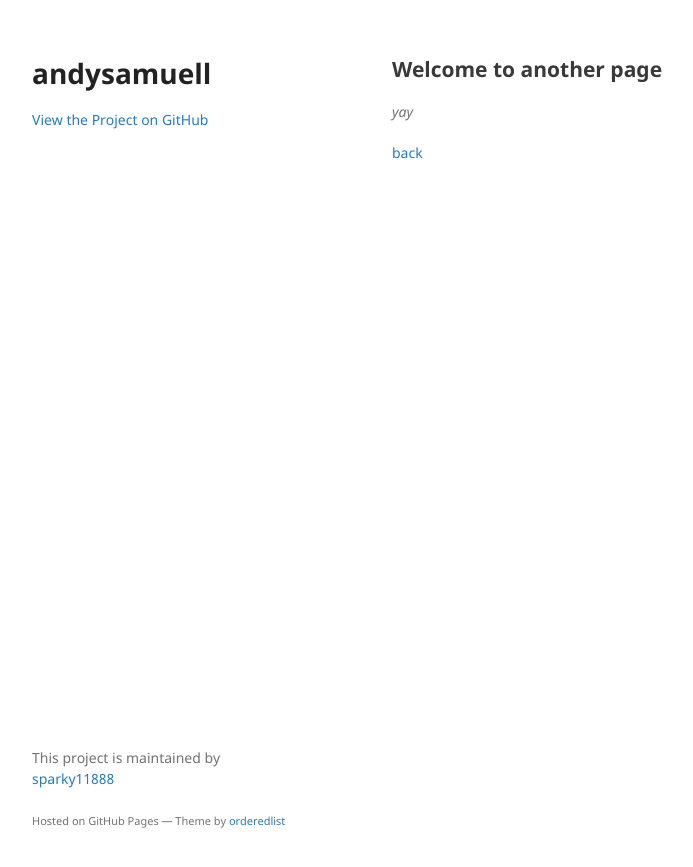
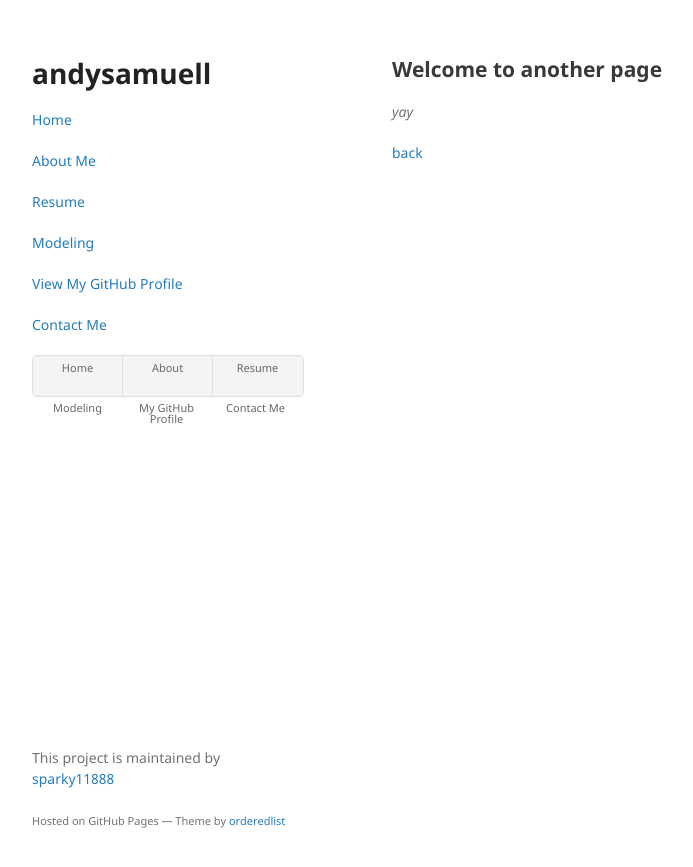
Before and after one commit to sparky11888/andysamuell, a Jekyll site: the page built from another-page.md, in a window 1280 px wide. Shown: the top 867 px of the page, without its empty margins (178-871 px from the left). Built offline with Jekyll 4.4.1, drawn with Linux system fonts in a browser that asks for light colours; the repository's description, which GitHub fills in, is left out; our own code applies the rules of GitHub Pages for plain Markdown files.

Commit message:
Edited default layout to adapt to new theme

```diff
--- a/_layouts/default.html
+++ b/_layouts/default.html
@@ -1,9 +1,13 @@
 <!doctype html>
 <html lang="{{ site.lang | default: "en-US" }}">
+
+<!DOCTYPE html>
+  <html>
+
     <head>
       <meta charset="utf-8">
       <meta http-equiv="X-UA-Compatible" content="chrome=1">
-    <title>{{ site.title | default: site.github.repository_name }} by {{ site.github.owner_name }}</title>
+      <title>{{ page.title | default: site.github.repository_name }} by {{ site.github.owner_name }}</title>
 
       <link rel="stylesheet" href="{{ '/assets/css/style.css?v=' | append: site.github.build_revision | relative_url }}">
       <meta name="viewport" content="width=device-width">
@@ -17,27 +21,36 @@
           <h1>{{ site.title | default: site.github.repository_name }}</h1>
           <p>{{ site.description | default: site.github.project_tagline }}</p>
 
-        {% if site.github.is_project_page %}
-          <p class="view"><a href="{{ site.github.repository_url }}">View the Project on GitHub <small>{{ github_name }}</small></a></p>
+          <p class="view"><a href="/">Home</a></p>
+          <p class="view"><a href="/about">About Me</a></p>
+          <p class="view"><a href="/cv">Resume</a></p>
+          <p class="view"><a href="/modeling">Modeling</a></p>
+          <p class="view"><a href="/contact">View My GitHub Profile</a></p>
+          </a></p>
+          <p class="view"><a href="{{ site.github.owner_url }}">Contact Me</a></p>
+          <nav>
+            <ul>
+                <li><a href="/">Home</a></li>
+                <li><a href="/about">About</a></li>
+                <li><a href="/cv">Resume</a></li>
+                <li><a href="/modeling">Modeling</a></li>
+                <li><a href="{{ site.github.owner_url }}">My GitHub Profile</a></li>
+                <li><a href="/contact">Contact Me</a></li>
+            </ul>
+          </nav>
+
+          {% if site.github.is_user_page %}
+            <p class="view"></p>
           {% endif %}
 
-        {% if site.github.is_user_page %}
-          <p class="view"><a href="{{ site.github.owner_url }}">View My GitHub Profile</a></p>
-        {% endif %}
 
-        {% if site.show_downloads %}
-          <ul>
-            <li><a href="{{ site.github.zip_url }}">Download <strong>ZIP File</strong></a></li>
-            <li><a href="{{ site.github.tar_url }}">Download <strong>TAR Ball</strong></a></li>
-            <li><a href="{{ site.github.repository_url }}">View On <strong>GitHub</strong></a></li>
-          </ul>
-        {% endif %}
         </header>
         <section>
 
         {{ content }}
 
         </section>
+
         <footer>
           {% if site.github.is_project_page %}
           <p>This project is maintained by <a href="{{ site.github.owner_url }}">{{ site.github.owner_name }}</a></p>
```
Lines whose indentation alone changed are shown as unchanged.
